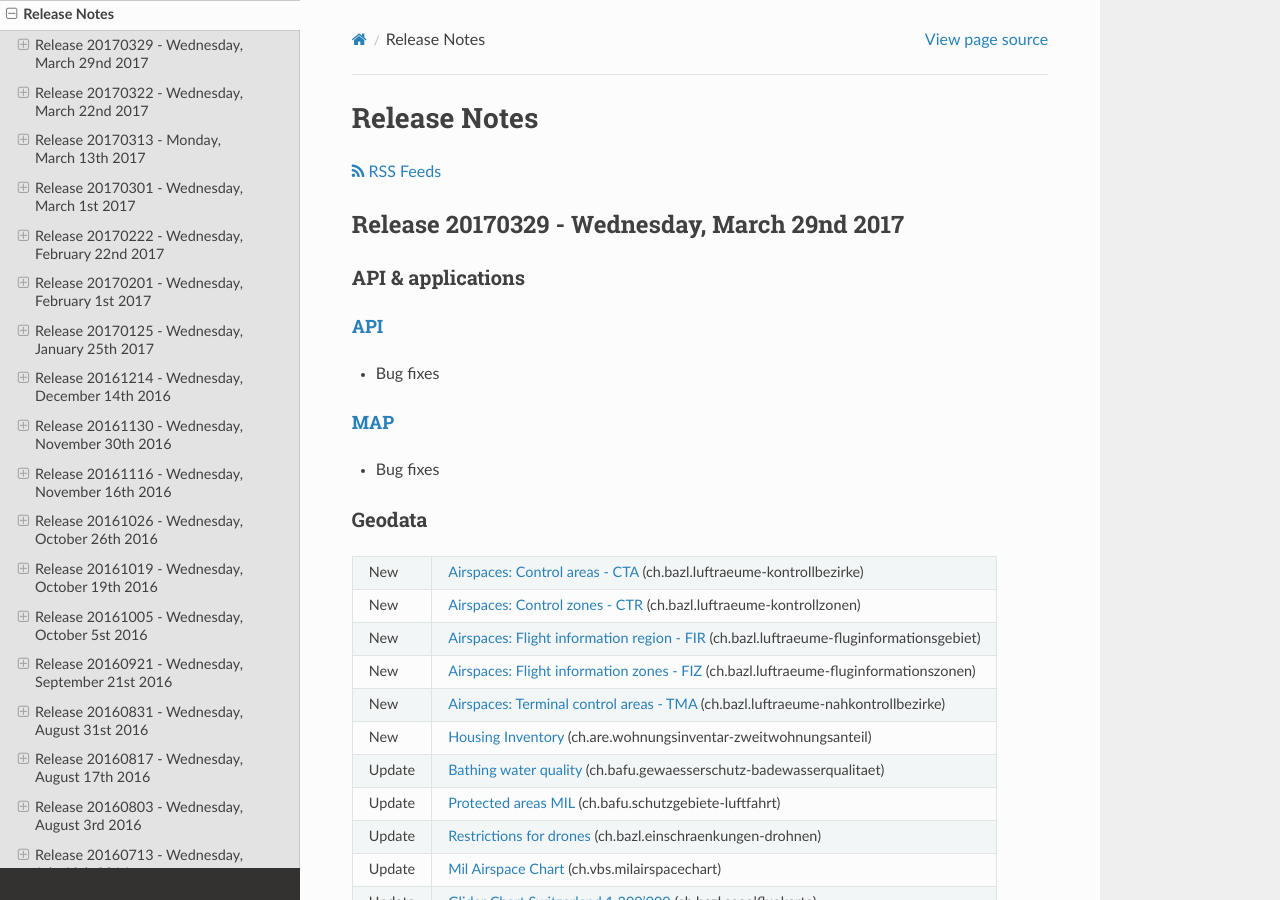
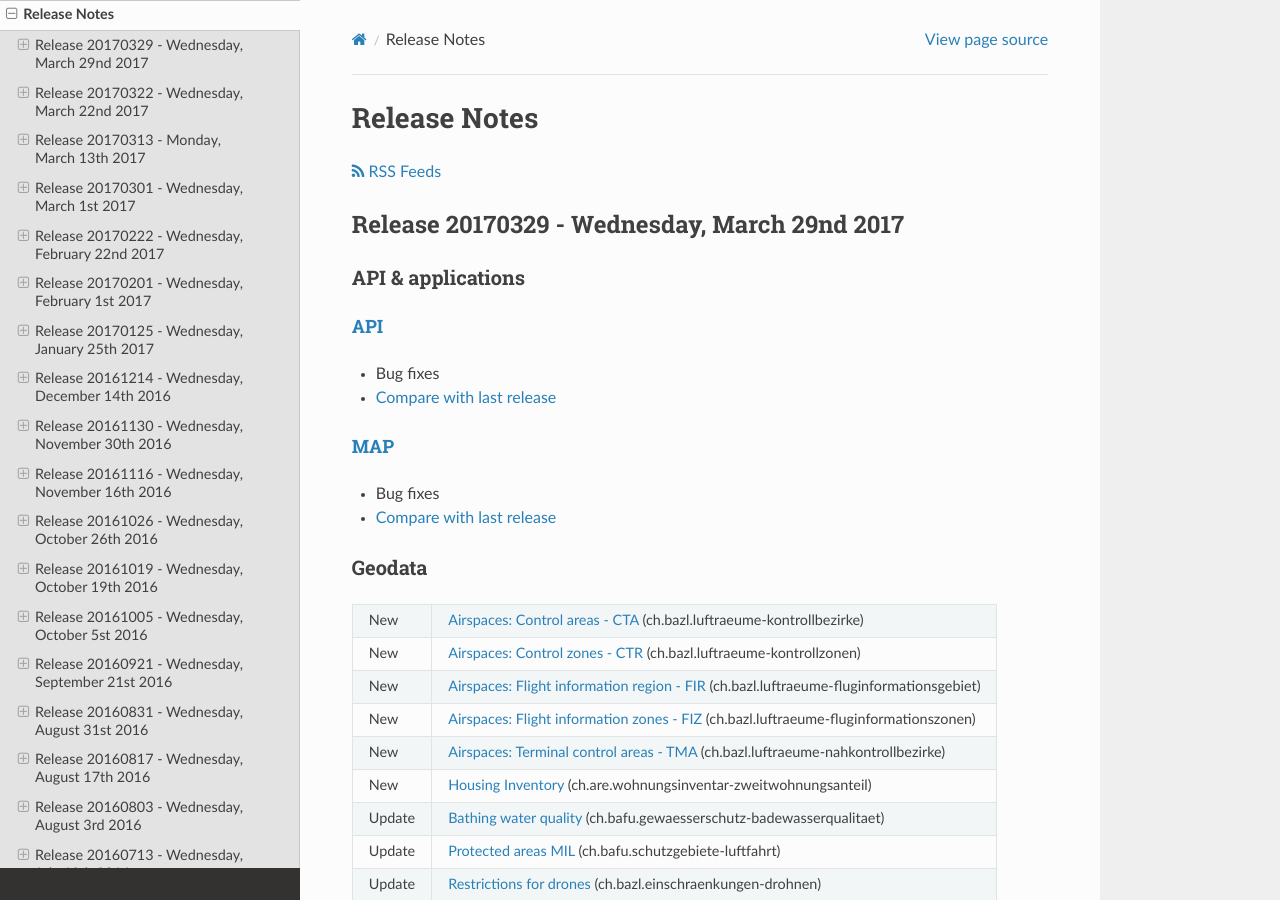
Before and after one commit to swisstopo-test/doc-chsdi3, a Sphinx documentation site: the page built from source/releasenotes/index.rst, in a window 1280 px wide and 900 px high. Built offline with Sphinx 7.4.7 and the Read the Docs theme 2.0.0, drawn with Linux system fonts in a browser that asks for light colours.

Commit message:
Add compare^

```diff
--- a/source/releasenotes/index.rst
+++ b/source/releasenotes/index.rst
@@ -27,10 +27,12 @@ API & applications
 `API <//api3.geo.admin.ch>`__
 '''''''''''''''''''''''''''''
 - Bug fixes
-
-`MAP <//map.geo.admin.ch>`__
-'''''''''''''''''''''''''''''
-- Bug fixes
+- `Compare with last release <https://github.com/geoadmin/mf-chsdi3/compare/r_170322...r_170329>`__
+
+`MAP <//map.geo.admin.ch>`__
+'''''''''''''''''''''''''''''
+- Bug fixes
+- `Compare with last release <https://github.com/geoadmin/mf-geoadmin3/compare/r_170322...r_170329>`__
 
 Geodata
 *******
```
